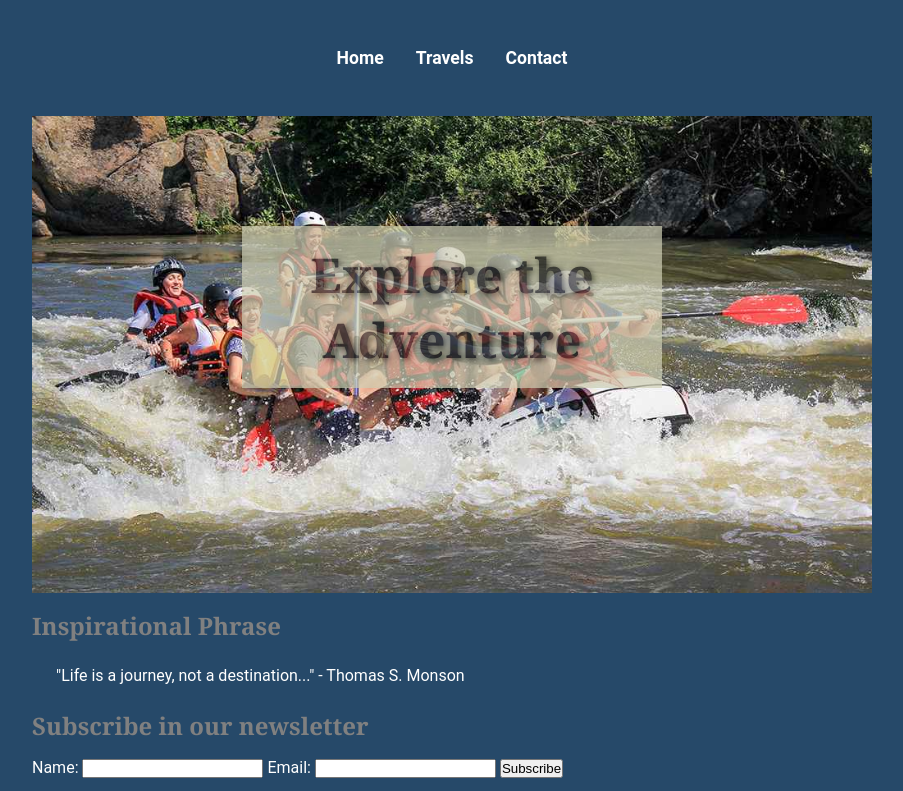
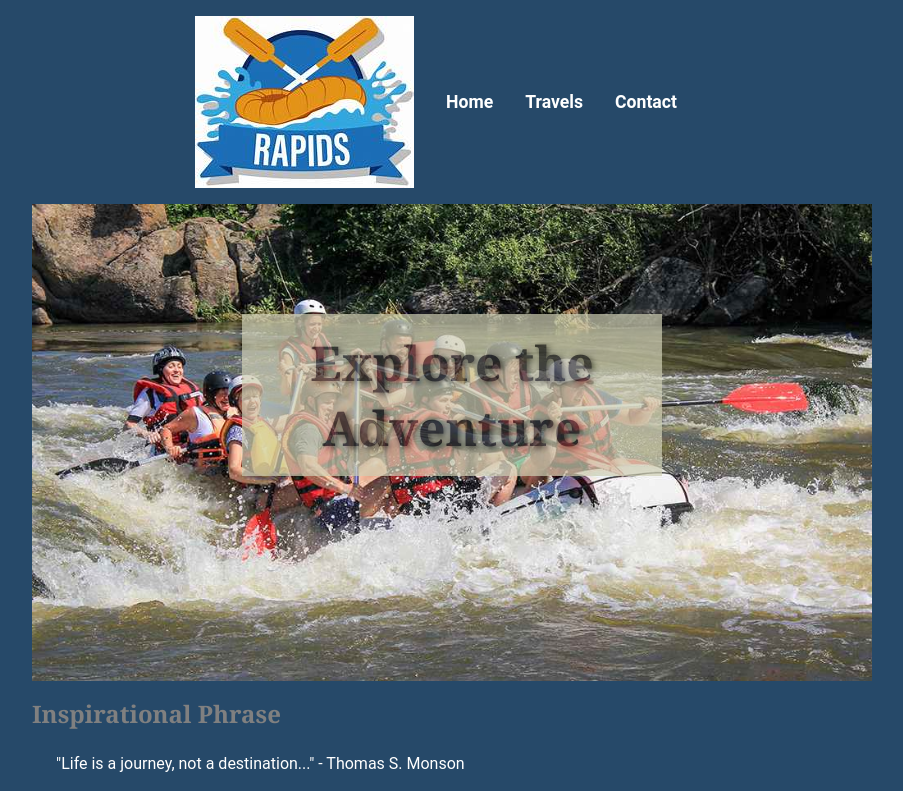
Before and after one commit to joberdan88/wdd130, a plain HTML site: page wwr/index.html in a window 1280 px wide. Shown: the top 791 px of the page, without its empty margins (188-1091 px from the left). Drawn offline with Linux system fonts and the light colour scheme.

Commit message:
logo in home

```diff
--- a/wwr/index.html
+++ b/wwr/index.html
@@ -9,6 +9,9 @@
 </head>
 <body>
     <header>
+        <div class="logo-container">
+            <img src="images/wwr-logo.png" alt="Rafting Comapny Logo" class="logo">
+        </div>
         <nav>
             <ul>
                 <li><a href="index.html">Home</a></li>
```
